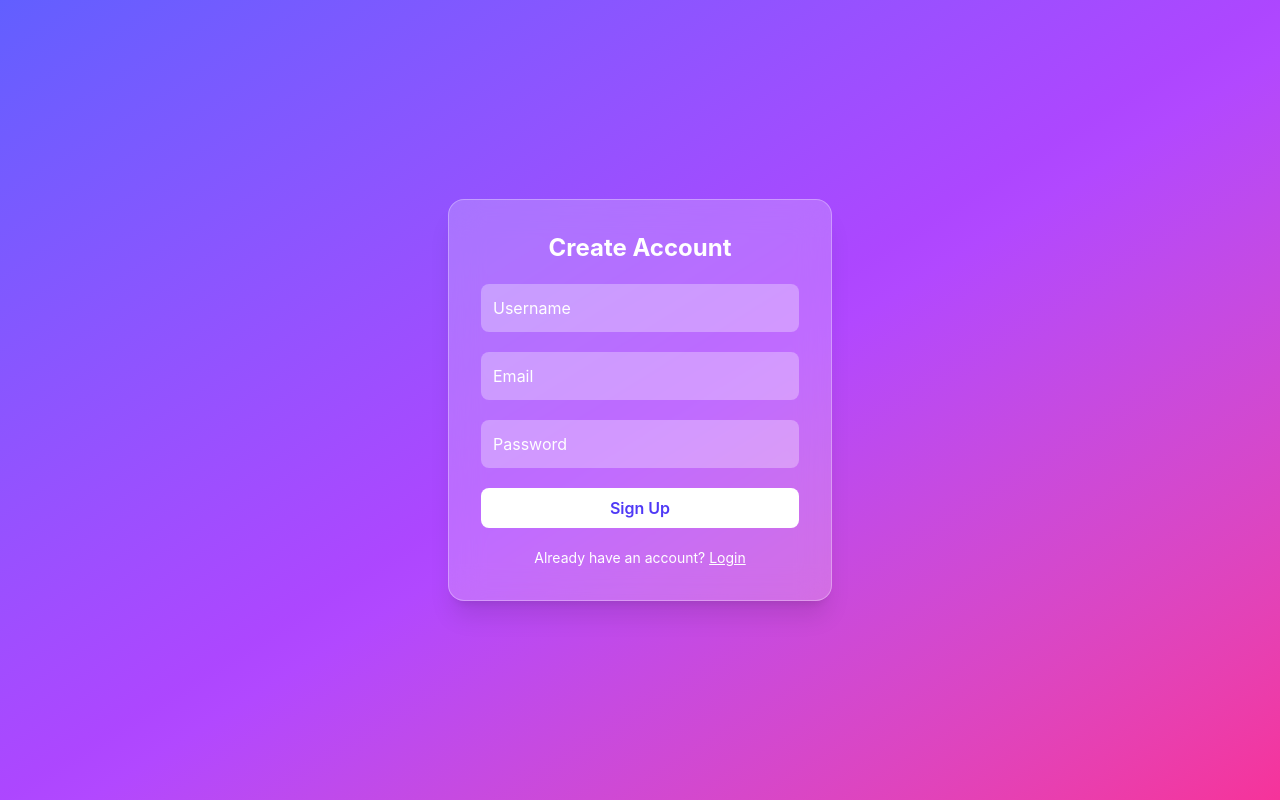
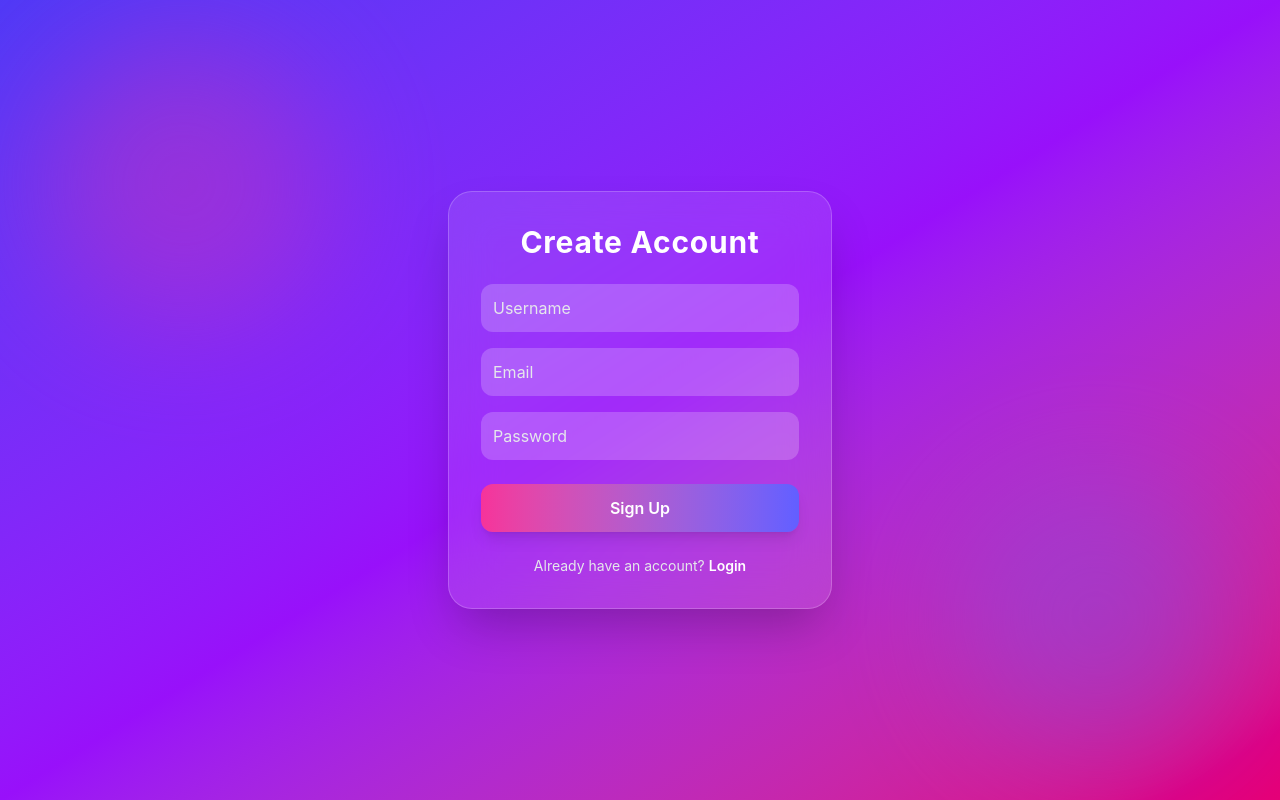
Before and after one commit to Charumehra/complete_backend, a React (Vite) app in the folder Project2/client/: page / in a window 1280 px wide. Built offline with nearby package versions, Linux system fonts and the light colour scheme.

Commit message:
Improve dashboard UI and register page

```diff
--- a/Project2/client/src/pages/Register.jsx
+++ b/Project2/client/src/pages/Register.jsx
@@ -42,21 +42,26 @@ const Register = () => {
   };
 
   return (
-    <div className="min-h-screen flex items-center justify-center bg-gradient-to-br from-indigo-500 via-purple-500 to-pink-500">
+    <div className="min-h-screen flex items-center justify-center bg-gradient-to-br from-indigo-600 via-purple-600 to-pink-600 relative overflow-hidden">
+
+      <div className="absolute w-72 h-72 bg-pink-500 rounded-full blur-3xl opacity-30 top-10 left-10"></div>
+      <div className="absolute w-72 h-72 bg-indigo-500 rounded-full blur-3xl opacity-30 bottom-10 right-10"></div>
+
       <form
         onSubmit={handleSubmit}
-        className="backdrop-blur-lg bg-white/20 border border-white/30 p-8 rounded-2xl shadow-xl w-96 space-y-5"
+        className="relative z-10 backdrop-blur-xl bg-white/10 border border-white/20 p-8 rounded-3xl shadow-2xl w-96 space-y-6 transition hover:shadow-pink-500/20"
       >
-        <h2 className="text-2xl font-bold text-white text-center">
+        <h2 className="text-3xl font-bold text-white text-center tracking-wide">
           Create Account
         </h2>
 
+        <div className="space-y-4">
           <input
             type="text"
             name="username"
             value={form.username}
             placeholder="Username"
-          className="w-full p-3 rounded-lg bg-white/30 text-white placeholder-white outline-none focus:ring-2 focus:ring-white"
+            className="w-full p-3 rounded-xl bg-white/20 text-white placeholder-gray-200 outline-none focus:ring-2 focus:ring-pink-400 focus:bg-white/30 transition"
             onChange={handleChange}
           />
 
@@ -65,7 +70,7 @@ const Register = () => {
             name="email"
             value={form.email}
             placeholder="Email"
-          className="w-full p-3 rounded-lg bg-white/30 text-white placeholder-white outline-none focus:ring-2 focus:ring-white"
+            className="w-full p-3 rounded-xl bg-white/20 text-white placeholder-gray-200 outline-none focus:ring-2 focus:ring-purple-400 focus:bg-white/30 transition"
             onChange={handleChange}
           />
 
@@ -74,20 +79,24 @@ const Register = () => {
             name="password"
             value={form.password}
             placeholder="Password"
-          className="w-full p-3 rounded-lg bg-white/30 text-white placeholder-white outline-none focus:ring-2 focus:ring-white"
+            className="w-full p-3 rounded-xl bg-white/20 text-white placeholder-gray-200 outline-none focus:ring-2 focus:ring-indigo-400 focus:bg-white/30 transition"
             onChange={handleChange}
           />
+        </div>
 
         <button
           disabled={loading}
-          className="w-full bg-white text-indigo-600 font-semibold py-2 rounded-lg hover:bg-gray-200 transition disabled:opacity-50"
+          className="w-full bg-gradient-to-r from-pink-500 to-indigo-500 text-white font-semibold py-3 rounded-xl shadow-lg hover:scale-105 hover:shadow-xl transition disabled:opacity-50 disabled:hover:scale-100"
         >
           {loading ? "Creating..." : "Sign Up"}
         </button>
 
-        <p className="text-center text-white text-sm">
+        <p className="text-center text-gray-200 text-sm">
           Already have an account?{" "}
-          <Link to="/login" className="underline">
+          <Link
+            to="/login"
+            className="font-semibold text-white hover:underline"
+          >
             Login
           </Link>
         </p>
```
Lines whose indentation alone changed are shown as unchanged.
